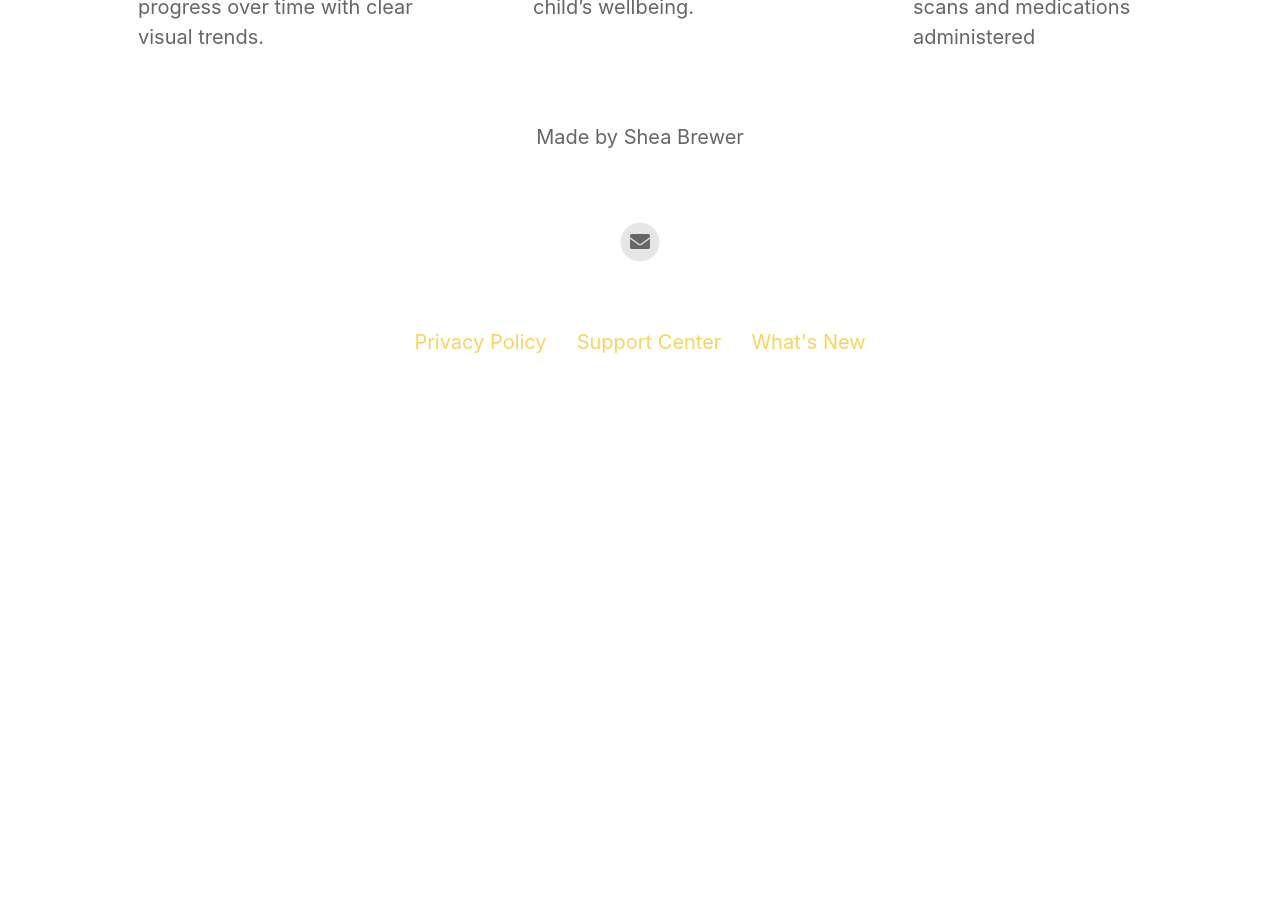
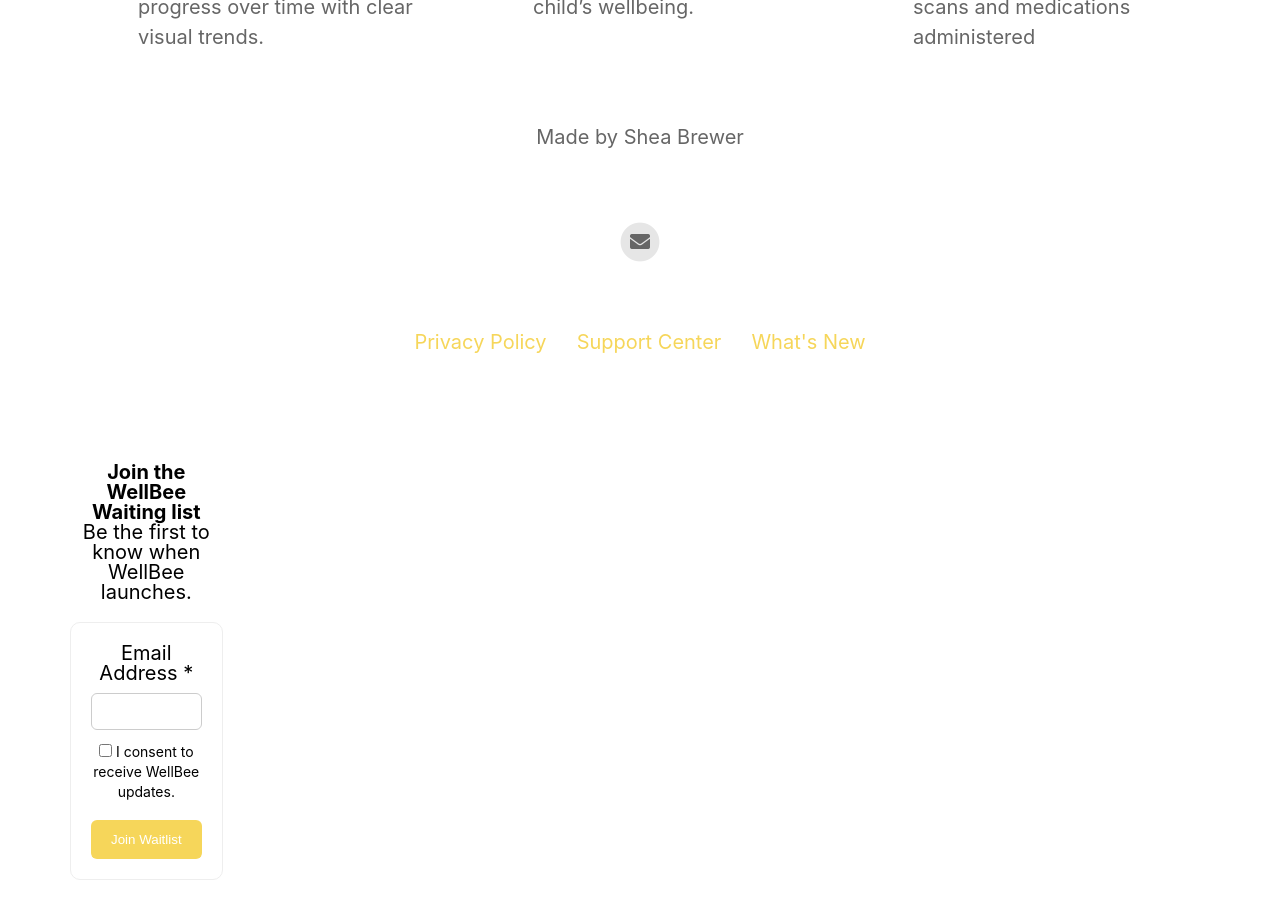
Before and after one commit to sheabrewer1986/WellBeeWebsite, a Jekyll site: the page built from index.html, in a window 1280 px wide and 900 px high, scrolled down 1431 px. Built offline with Jekyll 4.4.1, drawn with Linux system fonts in a browser that asks for light colours; nearby versions of some CDN libraries; before the commit the page ends 1853 px from its top, so only the background shows below that.

Commit message:
[Feature] Add mailing list section

```diff
--- a/_includes/features.html
+++ b/_includes/features.html
@@ -24,3 +24,35 @@
     {% endfor %}
 
 </div>
+
+<div style="margin-top:40px; text-align:center;">
+
+<h2>Join the WellBee Waiting list</h2>
+<p>Be the first to know when WellBee launches.</p>
+
+<form action="https://well-bee.us16.list-manage.com/subscribe/post?u=a35d8b92b22cd2856cc48caf7&amp;id=2c863d2a6b"
+      method="post"
+      target="_blank"
+      style="max-width:420px; margin:20px auto; border:1px solid #eee; padding:20px; border-radius:10px;">
+
+<label>Email Address *</label><br>
+
+<input type="email"
+       name="EMAIL"
+       required
+       style="width:100%; padding:10px; margin:10px 0; border:1px solid #ccc; border-radius:6px;">
+
+<label style="font-size:14px;">
+<input type="checkbox" name="gdpr[28419]" value="Y" required>
+I consent to receive WellBee updates.
+</label>
+
+<br><br>
+
+<input type="submit"
+       value="Join Waitlist"
+       style="background:#f6d65a; color:white; border:none; padding:12px 20px; border-radius:6px; cursor:pointer;">
+
+</form>
+
+</div>
```
